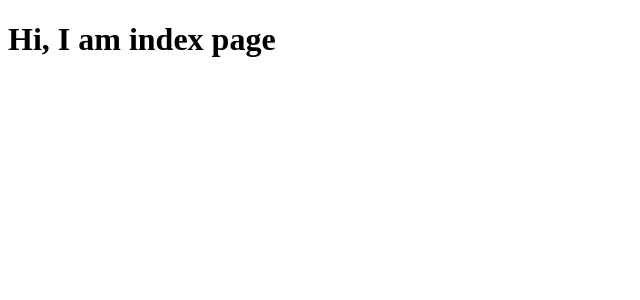
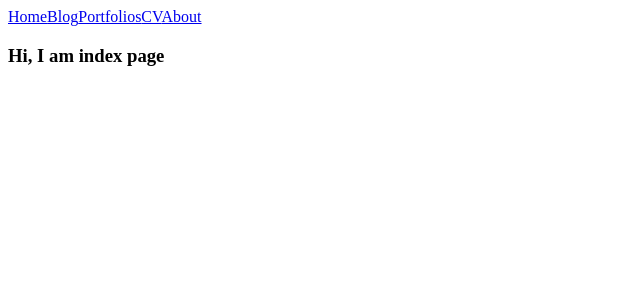
Before and after one commit to revdfdev/my-blog, a Next.js app: page / in a window 1280 px wide. Shown: the top 300 px of the page, without its empty margins (0-640 px from the left). Built offline with nearby package versions, Linux system fonts and the light colour scheme.

Commit message:
Create a base layout.

```diff
--- /dev/null
+++ b/components/layouts/BaseLayout.js
@@ -0,0 +1,19 @@
+/**
+ * @Author: webcubic3
+ * @Date:   2019-01-10T17:13:51+05:30
+ * @Last modified by:   webcubic3
+ * @Last modified time: 2019-01-10T17:30:44+05:30
+ */
+
+import React from 'react'
+import Header from '../shared/Header'
+
+const BaseLayout = (props) => (
+  <>
+  <Header />
+    {props.children}
+  </>
+)
+
+
+export default BaseLayout;
--- /dev/null
+++ b/components/shared/Header.js
@@ -0,0 +1,44 @@
+/**
+ * @Author: webcubic3
+ * @Date:   2019-01-10T16:14:43+05:30
+ * @Last modified by:   webcubic3
+ * @Last modified time: 2019-01-10T17:12:19+05:30
+ */
+
+
+import React, { Component } from 'react';
+import Link from 'next/link'
+
+
+/**
+ * Header
+ */
+export class Header extends Component { // eslint-disable-line react/prefer-stateless-function
+  render() {
+    const {title, children} = this.props
+
+    return (
+      <>
+      <a>{title}</a>
+      {children}
+      <Link href="/">
+        <a>Home</a>
+      </Link>
+      <Link href="/blogs">
+        <a>Blog</a>
+      </Link>
+      <Link href="/portfolios">
+        <a>Portfolios</a>
+      </Link>
+      <Link href="/cv">
+        <a>CV</a>
+      </Link>
+      <Link href="/about">
+        <a>About</a>
+      </Link>
+      </>
+    );
+  }
+}
+
+export default Header;
--- a/pages/index.js
+++ b/pages/index.js
@@ -1,8 +1,25 @@
+/**
+ * @Author: webcubic3
+ * @Date:   2019-01-10T16:08:11+05:30
+ * @Last modified by:   webcubic3
+ * @Last modified time: 2019-01-10T17:28:41+05:30
+ */
+
+import Header from '../components/shared/Header'
+import BaseLayout from '../components/layouts/BaseLayout'
+
 const Index = () => {
 	return (
-		<h1>Hi, I am index page</h1>
+			<BaseLayout>
+					<h3>Hi, I am index page</h3>
+			</BaseLayout>
 	)
 }
 
 
 export default Index
+
+
+// <Header title={"Hello this is a header"}>
+// 	<h1>I am header subtitle</h1>
+// </Header>
```
Also changed, not shown: pages/about.js (added, +18 -0 lines), pages/blogs.js (added, +21 -0 lines), pages/cv.js (added, +21 -0 lines), pages/portfolios.js (added, +21 -0 lines).
